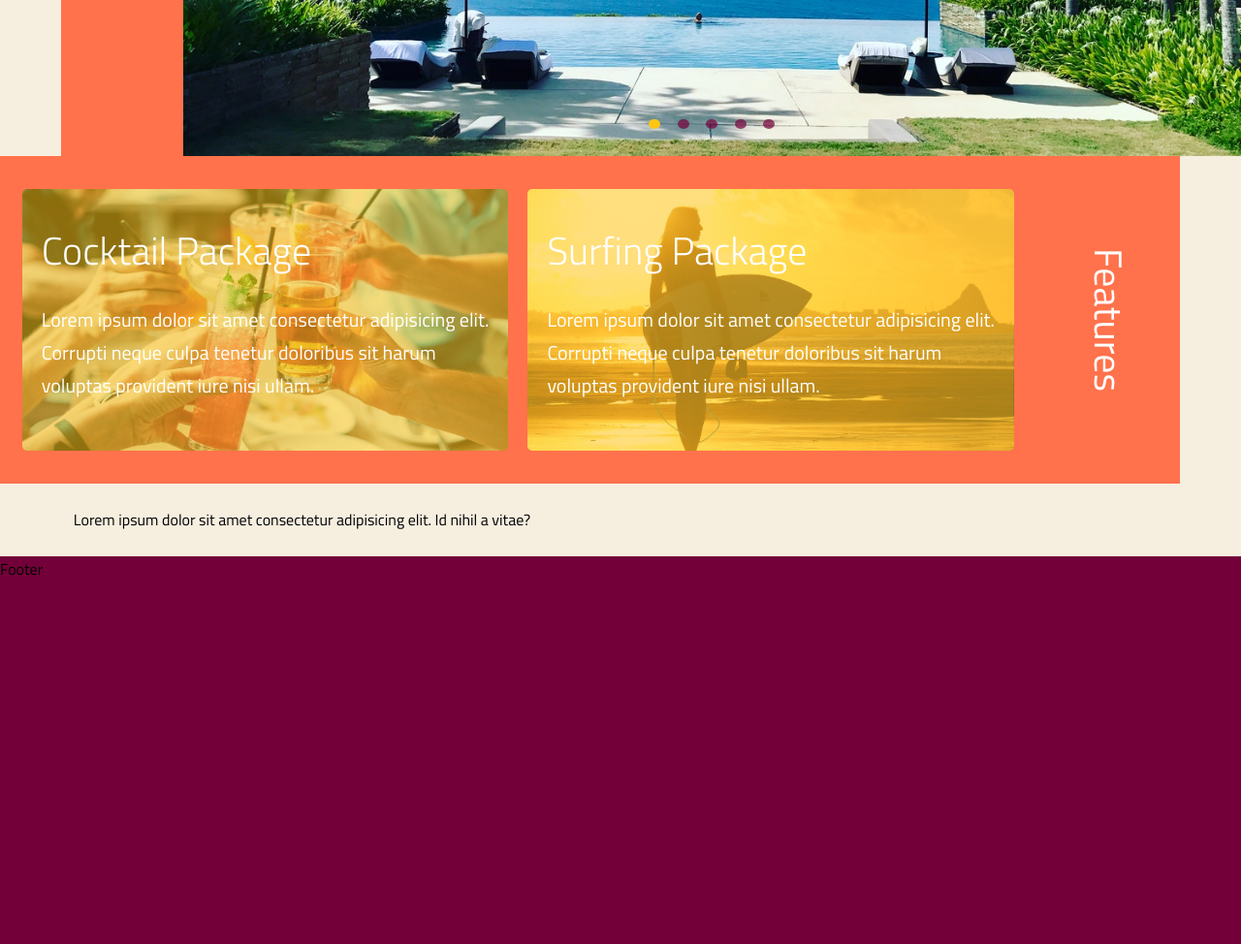
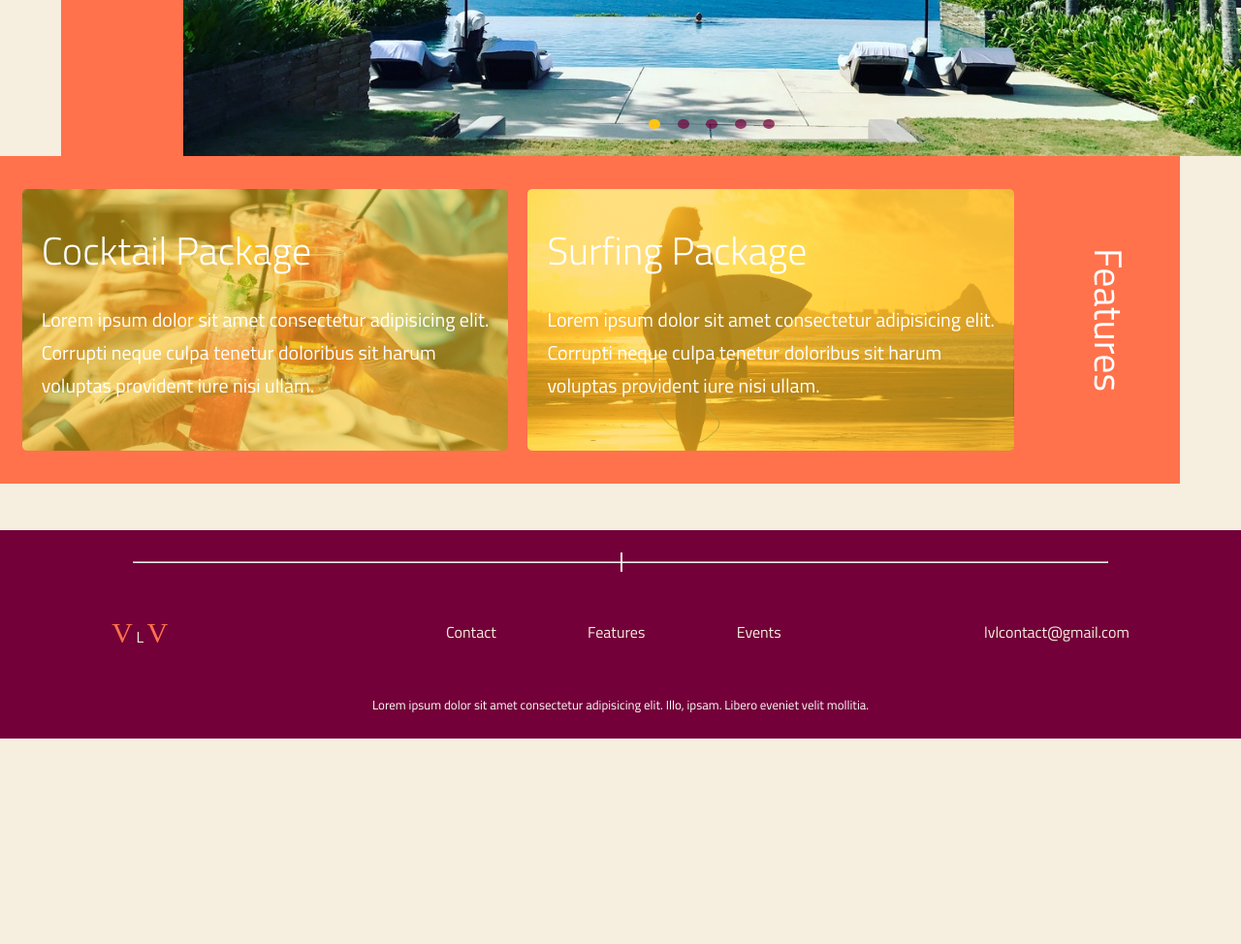
Before and after one commit to Widoguaiquirian/fluidVillageWeb, a website: page index.html in a window 1280 px wide. Shown: the part 2974-3948 px from the top of the page at 97% size. After the commit the page ends 3736 px from the top, so only its background shows below. Drawn offline with Linux system fonts and the light colour scheme.

Commit message:
Adding footer

```diff
--- a/index.html
+++ b/index.html
@@ -295,11 +295,41 @@
       <!-- End of features text section -->
 
       <!-- Testimonials section -->
-      <section class="testimonials">Lorem ipsum dolor sit amet consectetur adipisicing elit. Id nihil a vitae?</section>
+      <section class="testimonials"></section>
       <!-- End of testimonials section -->
 
       <!-- Footer -->
-      <footer class="footer">Footer</footer>
+      <footer class="footer">
+         <!-- First row -->
+         <hr />
+
+         <!-- Second row -->
+         <a href="#" class="footer__logo">
+            <span>V</span>
+            L
+            <span>V</span>
+         </a>
+
+         <nav class="footer__nav">
+            <ul class="footer__nav__list">
+               <li class="footer__nav__list__item">
+                  <a href="#" class="footer__nav__list__item--link">Contact</a>
+               </li>
+               <li class="footer__nav__list__item">
+                  <a href="#" class="footer__nav__list__item--link">Features</a>
+               </li>
+               <li class="footer__nav__list__item">
+                  <a href="#" class="footer__nav__list__item--link">Events</a>
+               </li>
+            </ul>
+         </nav>
+
+         <a href="mailto:lvlcontact@gmail.com" class="footer__mail">lvlcontact@gmail.com</a>
+         <!-- third row -->
+         <p class="footer__copy"
+            >Lorem ipsum dolor sit amet consectetur adipisicing elit. Illo, ipsam. Libero eveniet velit mollitia.</p
+         >
+      </footer>
       <!-- End of Footer -->
       <script src="javascript/script.js"></script>
    </body>
--- a/sass/layout/_footer.scss
+++ b/sass/layout/_footer.scss
@@ -1,5 +1,86 @@
 .footer {
    background-color: $color-primary;
    grid-column: 1/-1;
-   height: 40rem;
+   padding: $padding-section;
+
+   display: grid;
+   grid-template-columns: minmax(6rem, 1fr) repeat(10, minmax(min-content, 11rem)) minmax(6rem, 1fr);
+   grid-template-rows: repeat(2, min-content);
+   align-items: center;
+
+   hr {
+      width: clamp(70%, 80%, 90%);
+      position: relative;
+      background-color: $color-quaternary;
+      grid-column: 1/-1;
+      grid-template-rows: 1/2;
+
+      &::after {
+         content: "";
+         position: absolute;
+         height: 2rem;
+         width: 0.2rem;
+         background-color: $color-quaternary;
+         top: 50%;
+         left: 50%;
+         transform: translatey(-50%);
+      }
+   }
+
+   &__logo {
+      grid-column: 2/4;
+      justify-self: self-start;
+      & span {
+         color: $color-tertiary;
+         font-family: "Times New Roman", Times, serif;
+         font-size: 3rem;
+      }
+   }
+
+   &__nav {
+      grid-column: 5/9;
+      grid-row: 2/3;
+      width: 100%;
+      margin: 5rem 0;
+
+      &__list {
+         display: flex;
+         width: 100%;
+         justify-content: space-around;
+      }
+   }
+
+   &__mail {
+      color: white;
+      grid-column: 10/12;
+      justify-self: self-end;
+   }
+
+   &__copy {
+      color: white;
+      grid-column: 2/12;
+      text-align: center;
+      font-size: 1.3rem;
+      margin: 0;
+   }
 }
+
+@media (max-width: 900px) {
+   .footer {
+      &__logo {
+         grid-column: 1/-1;
+         grid-row: 2/3;
+         justify-self: center;
+      }
+
+      &__nav {
+         grid-row: 3/4;
+         grid-column: 1/-1;
+         margin: 3rem 0;
+      }
+
+      &__mail {
+         display: none;
+      }
+   }
+}
```
Also changed, not shown: css/main.css, images/logos/logo.svg (added).
